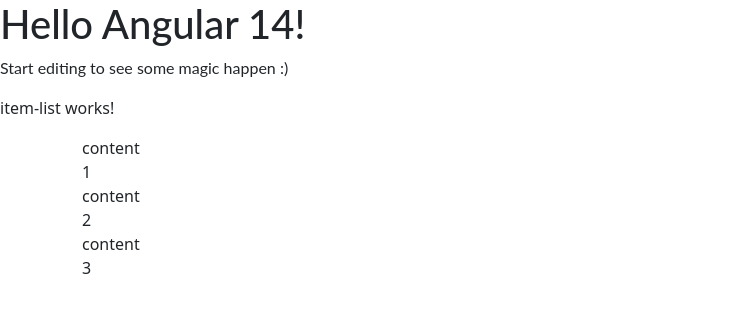
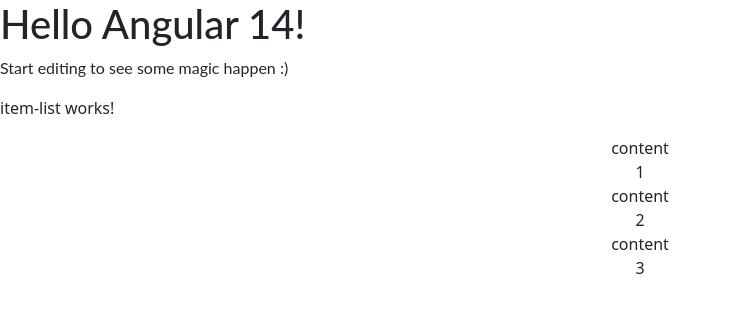
Before and after one commit to vgpro54321/list-and-list-item, an Angular app: page / in a window 1280 px wide. Shown: the top 312 px of the page, without its empty margins (0-732 px from the left). Built offline with nearby package versions, Linux system fonts and the light colour scheme.

Commit message:
1 file modified

```diff
--- a/src/app/item/item.component.html
+++ b/src/app/item/item.component.html
@@ -1,11 +1,11 @@
 <div class="row">
-  <div class="col">
+  <div class="col d-flex justify-content-center">
     <ng-content select="[item-content]"></ng-content>
   </div>
 </div>
 
 <div class="row">
-  <div class="col">
+  <div class="col d-flex justify-content-center">
     <ng-content select="[item-footer]"></ng-content>
   </div>
 </div>
```
